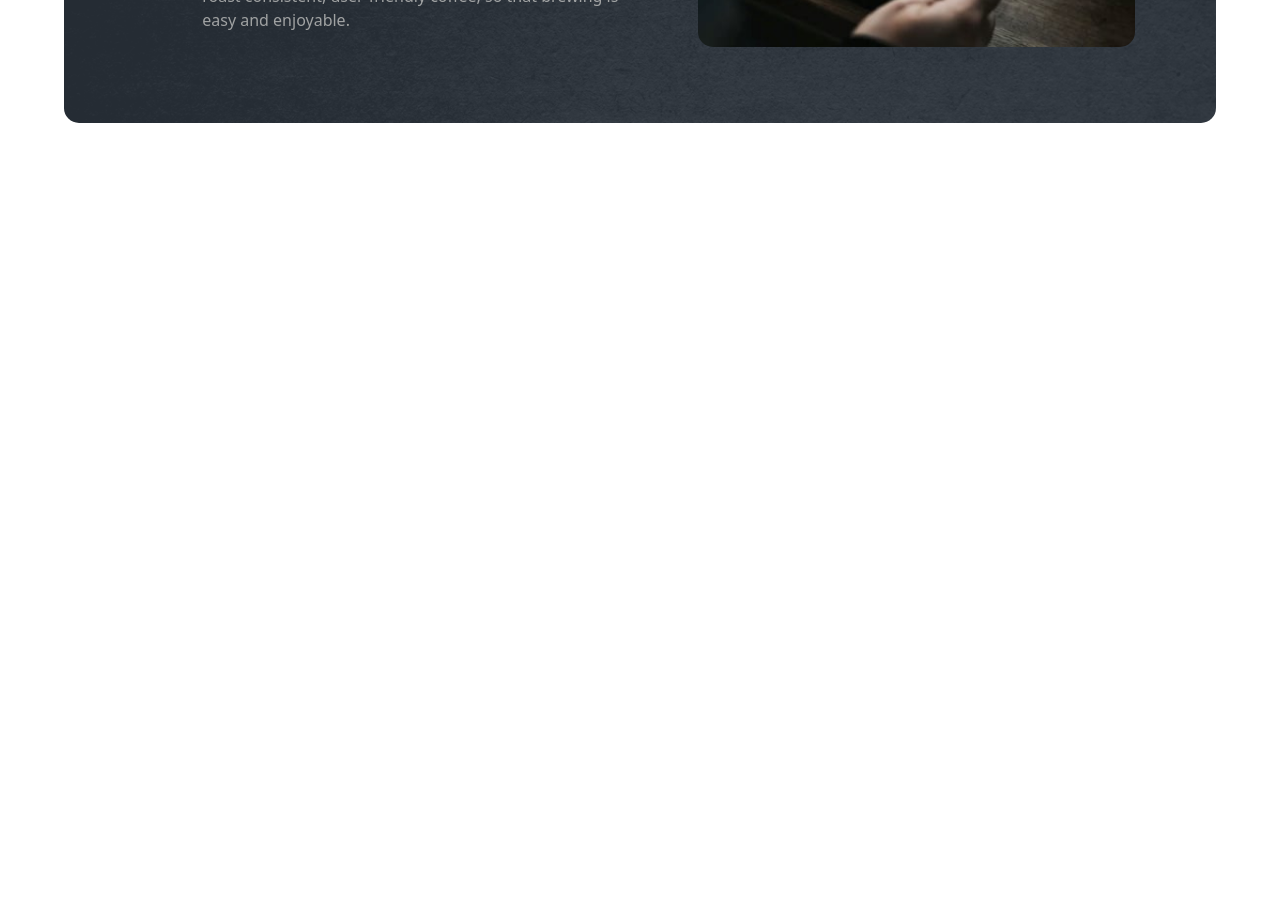
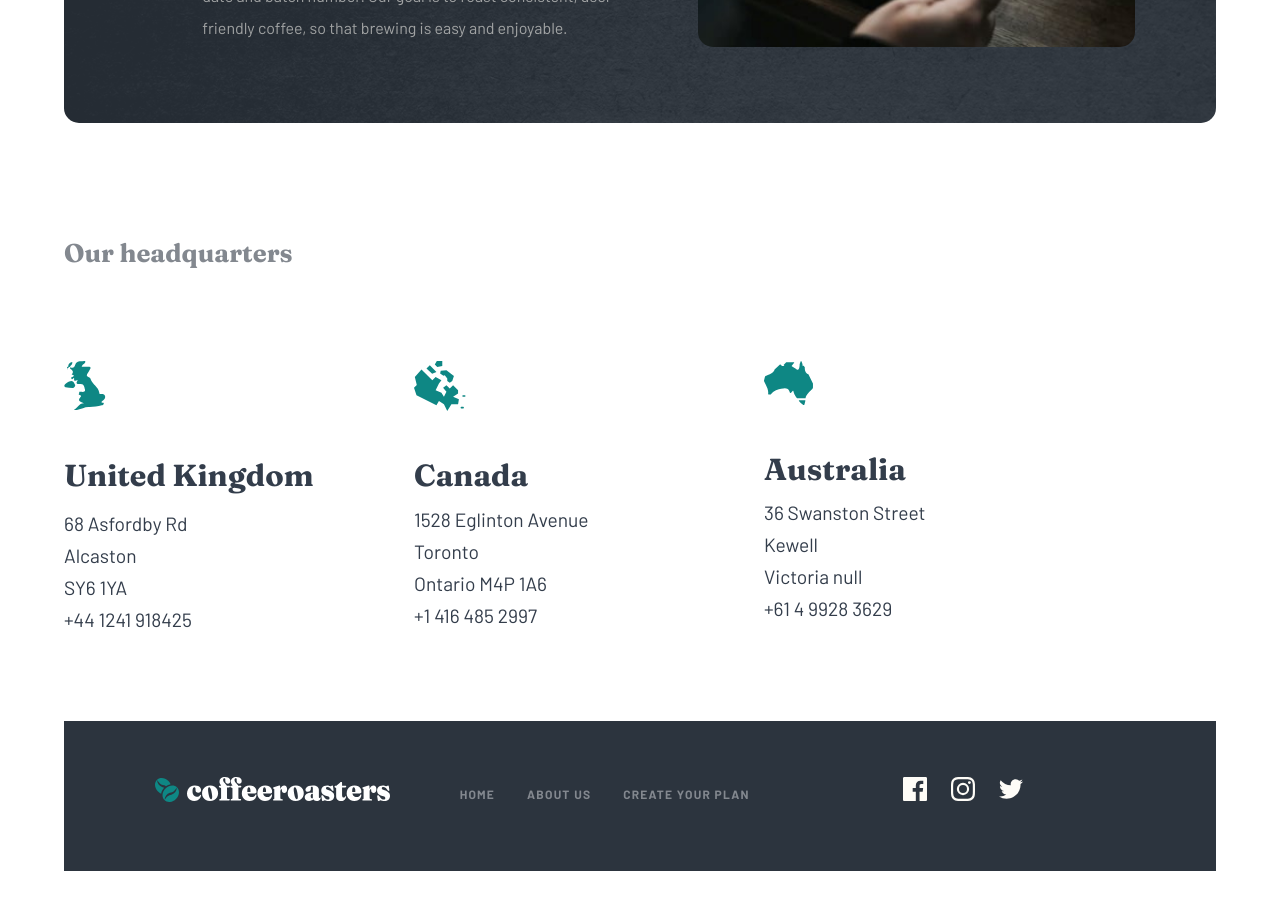
Before and after one commit to Protector1985/coffee-page, a React (Create React App) app: page / in a window 1280 px wide. Shown: the part 1860-2761 px from the top of the page. Before the commit the page ends 1983 px from the top, so only its background shows below. Built offline with nearby package versions, Linux system fonts and the light colour scheme.

Commit message:
about page complete

```diff
--- a/src/components/body/About.js
+++ b/src/components/body/About.js
@@ -2,15 +2,23 @@ import React from 'react';
 
 import bodyCSS from './body.module.css'
 
+//picture/svg imports
 import AboutPicMobile from '../../assets/about/mobile/image-hero-whitecup.jpg'
 import AboutPicTablet from '../../assets/about/tablet/image-hero-whitecup.jpg'
 import AboutPicDesktop from '../../assets/about/desktop/image-hero-whitecup.jpg'
 
+//component imports
 import Intro from './Intro/Intro'
 import Commitment from './Commitment/Commitment'
 import Quality from './Quality/Quality'
+import Headquarters from './Headquarters/Headquarters'
 import Footer from '../footer/Footer'
 
+
+import {ReactComponent as Australia} from '../../assets/about/desktop/illustration-australia.svg'
+import {ReactComponent as Canada} from '../../assets/about/desktop/illustration-canada.svg'
+import {ReactComponent as Uk} from '../../assets/about/desktop/illustration-uk.svg'
+import { isTerminatorless } from '@babel/types';
 
 function About() {
 
@@ -23,12 +31,41 @@ function About() {
         {type: "MOBILE", pic: AboutPicMobile },
     ]
 
+    const headquartersArr = [
+        {pic:Uk, headline:"United Kingdom", street:"68  Asfordby Rd", city: "Alcaston", state: "SY6", zip:"1YA", phone: "+44 1241 918425"},
+        {pic:Canada, headline:"Canada", street:"1528  Eglinton Avenue", city: "Toronto", state: "Ontario", zip:"M4P 1A6", phone: "+1 416 485 2997"},
+        {pic:Australia, headline:"Australia", street:"36 Swanston Street", city: "Kewell", state: "Victoria", zip:null, phone: "+61 4 9928 3629"},
+    ]
+
     return (
         <div className={bodyCSS.bodyWrapper}>
             <Intro headline={introHeadline} paragraph={introParagraph} pictureArr={picArray} btn={false} headlineSize="sm" />
             <Commitment />
             <Quality />
+            <div className={bodyCSS.mainHeadContainer}>
+            <h5 className={bodyCSS.mainHead}>Our headquarters</h5>
+            </div>
+
+            <div className={bodyCSS.headquarterContainer}>
+
+                {headquartersArr.map((item) => {
+                    console.log(item)
+                    return (
+                            <Headquarters
+                                Icon={item.pic}
+                                headline={item.headline}
+                                street={item.street}
+                                city={item.city}
+                                state={item.state}
+                                zip={item.zip}
+                                phone={item.phone} />
+
+                    )
+                })}
+            </div>
+
             <div className={bodyCSS.push}></div>
+            <Footer />
 
         </div>
     )
--- a/src/components/body/Headquarters/Headquarters.js
+++ b/src/components/body/Headquarters/Headquarters.js
@@ -0,0 +1,29 @@
+import React from 'react'
+import headquarterCSS from './headquarter.module.css'
+
+
+function Headquarters({Icon, headline, street, city, state, zip, phone}) {
+
+    function Items() {
+        return (
+            <div>
+                <h4 className={headquarterCSS.subHead}>{headline}</h4>
+                <p>{street}</p>
+                <p>{city}</p>
+                <p>{`${state} ${zip}`}</p>
+                <p>{phone}</p>
+            </div>
+        )
+    }
+
+
+    return (
+        <div className={headquarterCSS.container}>
+            <Icon className={headquarterCSS.icon} />
+            <Items />
+
+        </div>
+    )
+}
+
+export default Headquarters
--- /dev/null
+++ b/src/components/body/Headquarters/headquarter.module.css
@@ -0,0 +1,35 @@
+.container {
+    display: flex;
+    flex-direction: column;
+    align-items: center;
+    text-align: center;
+    margin-top: 5%;
+    margin-bottom: 10%;
+    width:350px;
+}
+
+.subHead {
+    font-family: 'Fraunces', serif;
+    color: #333D4B;
+    margin-bottom: 6%;
+    font-size: 1.9rem;
+}
+
+.icon {
+    margin-bottom: 13%;
+}
+
+p {
+    color: #333D4B;
+    margin-bottom: 0;
+    line-height: 2rem;
+    font-family: 'Barlow', sans-serif;
+    font-size: 1.2rem;
+}
+
+@media (min-width: 768px) {
+    .container {
+        align-items: flex-start;
+        text-align: left;
+    }
+}
--- a/src/components/body/body.module.css
+++ b/src/components/body/body.module.css
@@ -3,11 +3,55 @@
     flex-direction:row;
     justify-content: center;
     margin-top:7%;
-    position: absolute;
+    position: relative;
     flex-wrap:wrap;
     width: 100vw;
 }
 
 .push {
-    height:400px
+    height: 400px;
 }
+
+.mainHead {
+    font-family: 'Fraunces', serif;
+    color: #83888F;
+    margin-bottom: 3%;
+    font-size: 1.6rem;
+    margin-top: 10%;
+}
+
+.headquarterContainer {
+    width: 90%;
+    display: flex;
+    flex-direction: row;
+    flex-wrap: wrap;
+
+}
+
+.mainHeadContainer {
+    width: 90%;
+}
+
+@media (min-width: 768px) {
+
+    .mainHeadContainer {
+        text-align: left;
+
+    }
+
+    .headquarterContainer {
+        justify-content:flex-start;
+    }
+
+}
+
+@media (max-width: 768px) {
+
+    .mainHeadContainer {
+        text-align: center;
+    }
+
+    .headquarterContainer {
+        justify-content: center;
+    }
+}
--- a/src/components/footer/footer.module.css
+++ b/src/components/footer/footer.module.css
@@ -6,7 +6,7 @@
     align-items: center;
     bottom: 30px;
     background-color: #2C343E;
-    position:absolute;
+    position:relative;
     width:90vw;
     height: 300px;
 
```
